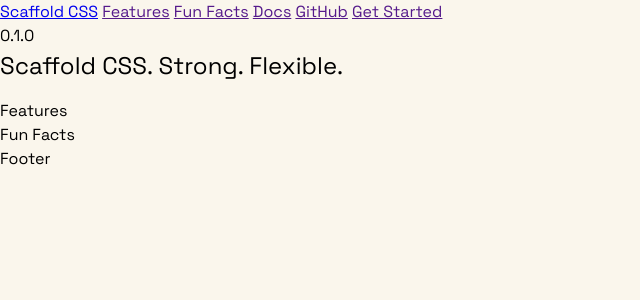
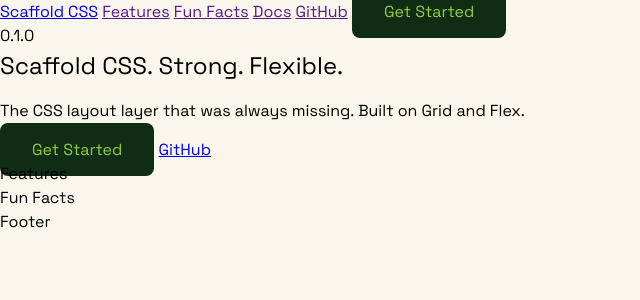
Before and after one commit to naher94/scaffoldcss, a Jekyll site: the page built from index.html, in a window 1280 px wide. Shown: the top 300 px of the page, without its empty margins (0-640 px from the left). Built offline with Jekyll 4.4.1, drawn with Linux system fonts in a browser that asks for light colours.

Commit message:
Styling Updates

```diff
--- a/_includes/header.html
+++ b/_includes/header.html
@@ -6,6 +6,6 @@
   <a href="">Docs</a>
   <a href="">GitHub</a>
 
-  <a href="" class="button">Get Started</a>
+  <a href="" class="button button-primary">Get Started</a>
 
 </header>
--- a/css/main.scss
+++ b/css/main.scss
@@ -72,7 +72,21 @@
     --bamboo-black: #0F2D14;
     --bamboo-forest: #1A4020;
     --bamboo-green: #94CE40;
+
+    --radius: 8px;
 }
+
+.button{
+  border-radius: var(--radius);
+  padding: 1em 2em;
+  text-decoration: none;
+  &-primary{
+    background-color: var(--bamboo-black);
+    color: var(--bamboo-green);
+  }
+}
+
+
 
 body{
     background-color: var(--creme);
--- a/index.html
+++ b/index.html
@@ -9,6 +9,9 @@
     <span>Strong.</span>
     <span>Flexible.</span>
   </h1>
+  <p>The CSS layout layer that was always missing. Built on Grid and Flex.</p>
+  <a href="" class="button button-primary">Get Started</a>
+  <a href="{{site.github}}" class="button-secondary">GitHub</a>
 </section>
 
 <section>
```
